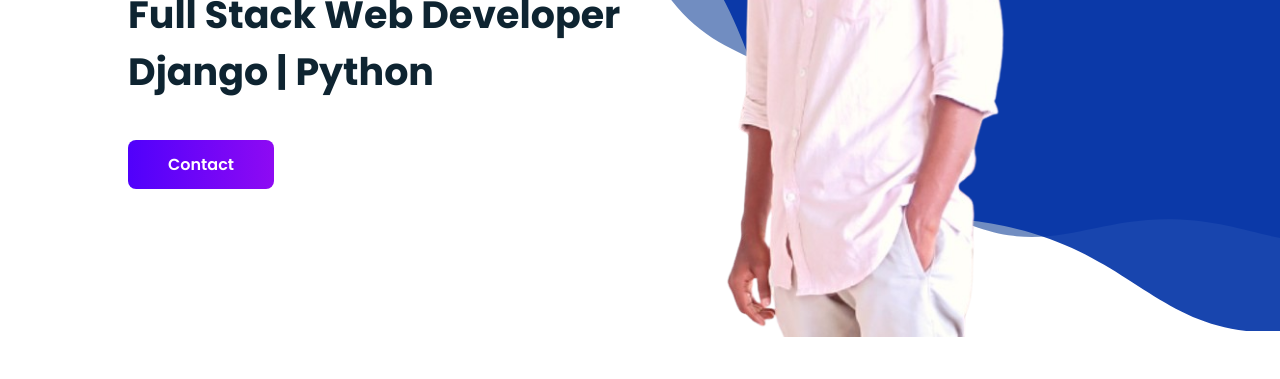
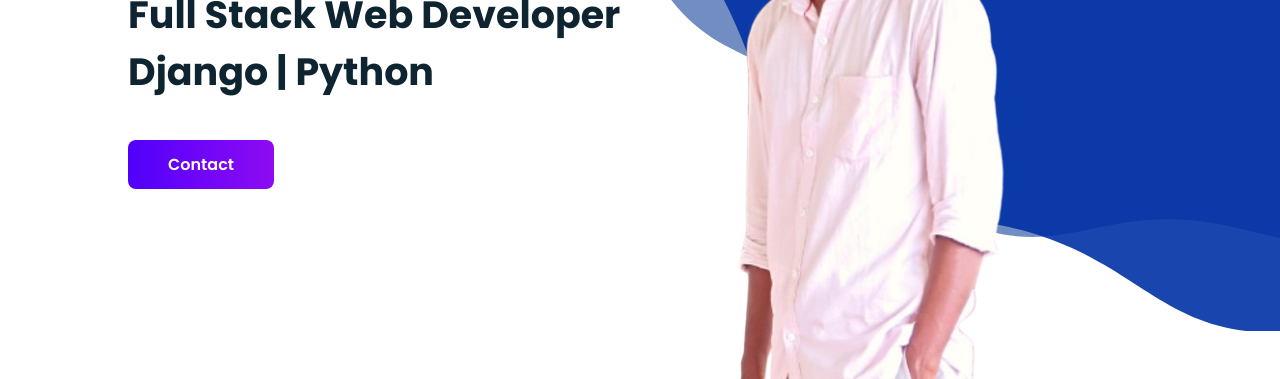
Before and after one commit to Tellas003/portfolio, a plain HTML site: page index.html in a window 1280 px wide. Shown: the part 343-722 px from the top of the page. Drawn offline with nearby package versions, Linux system fonts and the light colour scheme.

Commit message:
Update styles.css

```diff
--- a/styles.css
+++ b/styles.css
@@ -239,6 +239,11 @@ body {
   bottom: 0;
   width: 300px;
 
+}
+@media (min-width:768px){
+  .home_img{
+    top: 100px;
+  }
 }
 
 .home_img img {
```
